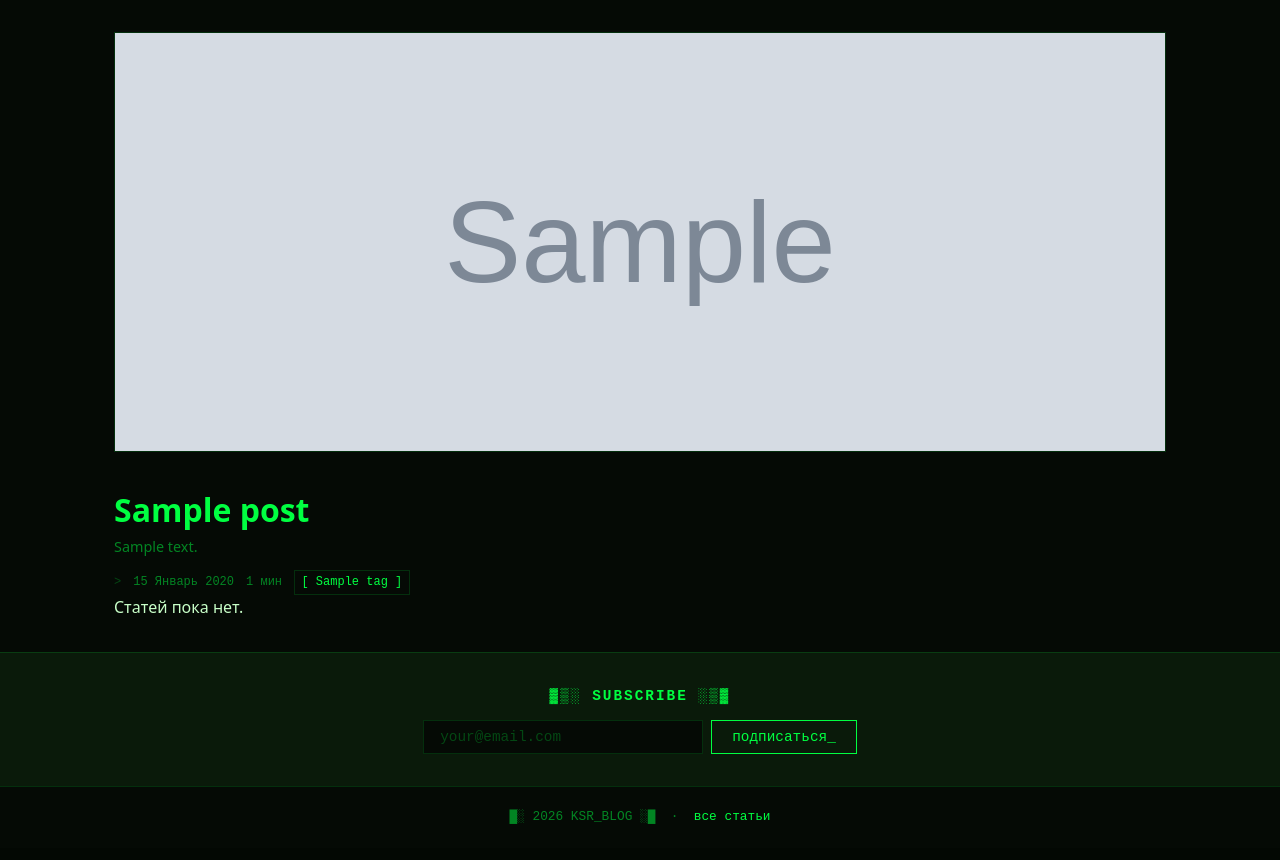
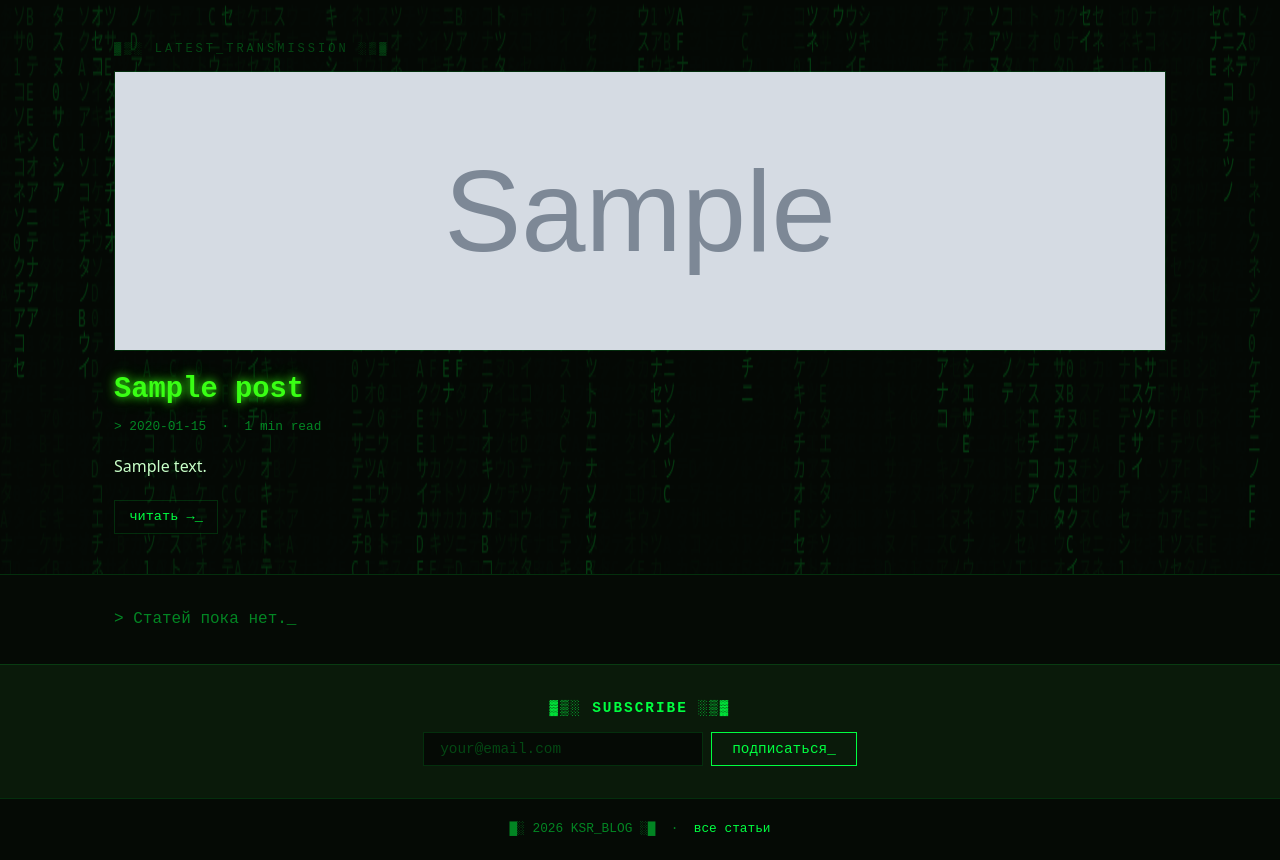
Before and after one commit to sergei-karimov/KSR_BLOG, a Django app: page / in a window 1280 px wide. Shown: the part 57-917 px from the top of the page. Before the commit the page ends 881 px from the top, so only its background shows below. Run offline with Django 5.2, Linux system fonts and the light colour scheme; tables that the repository leaves empty hold one stand-in row (values such as "Sample post"); grey boxes marked "Sample" are stand-in pictures.

Commit message:
style: Matrix hero block with digital rain canvas on home page

```diff
--- a/templates/blog/home.html
+++ b/templates/blog/home.html
@@ -1,33 +1,39 @@
 {% extends "base.html" %}
 {% load blog_extras %}
-{% block title %}MyBlog — Главная{% endblock %}
+{% block title %}KSR_BLOG — Главная{% endblock %}
 {% block content %}
-<div class="container">
-  {% if latest_post %}
-  <div class="hero-post">
+
+{% if latest_post %}
+<div class="hero-wrap" id="hero-wrap">
+  <canvas class="hero-canvas" id="hero-canvas"></canvas>
+  <div class="hero-content">
+    <div class="hero-label">&#9619;&#9618;&#9617; LATEST_TRANSMISSION &#9617;&#9618;&#9619;</div>
     {% if latest_post.cover %}{% cover_url latest_post.cover as hero_img %}
     <a href="{{ latest_post.get_absolute_url }}">
-      <img src="{{ hero_img }}" alt="{{ latest_post.title }}" class="cover-image" />
+      <img src="{{ hero_img }}" alt="{{ latest_post.title }}" class="cover-image" style="max-height:280px;margin-bottom:1.25rem" />
     </a>
     {% endif %}
-    <h1><a href="{{ latest_post.get_absolute_url }}">{{ latest_post.title }}</a></h1>
-    {% if latest_post.excerpt %}<p class="post-excerpt">{{ latest_post.excerpt }}</p>{% endif %}
-    <div class="post-meta">
-      <span>{{ latest_post.published_at|date:"j F Y" }}</span>
-      <span>{{ latest_post.reading_time }} мин</span>
-      {% for tag in latest_post.tags.all %}
-        <a href="{% url 'blog:tag' tag.slug %}" class="tag-badge">{{ tag.name }}</a>
-      {% endfor %}
-    </div>
+    <h1 class="hero-title">
+      <a href="{{ latest_post.get_absolute_url }}" style="color:inherit;text-decoration:none">{{ latest_post.title }}</a>
+    </h1>
+    <div class="hero-meta">{{ latest_post.published_at|date:"Y-m-d" }} &nbsp;·&nbsp; {{ latest_post.reading_time }} min read</div>
+    {% if latest_post.excerpt %}<p class="hero-excerpt">{{ latest_post.excerpt }}</p>{% endif %}
+    <a href="{{ latest_post.get_absolute_url }}" class="hero-read-link">читать →_</a>
   </div>
-  {% endif %}
+</div>
+{% endif %}
 
+<div class="container">
+  {% if posts %}
+  <div class="archive-label">&#9617; ARCHIVE &#9617;</div>
   <div class="post-grid">
     {% for post in posts %}
       {% include "components/post_card.html" %}
-    {% empty %}
-      <p>Статей пока нет.</p>
     {% endfor %}
   </div>
+  {% else %}
+  <p style="font-family:var(--font-mono);color:var(--text-muted)">&gt; Статей пока нет._</p>
+  {% endif %}
 </div>
+
 {% endblock %}
```
